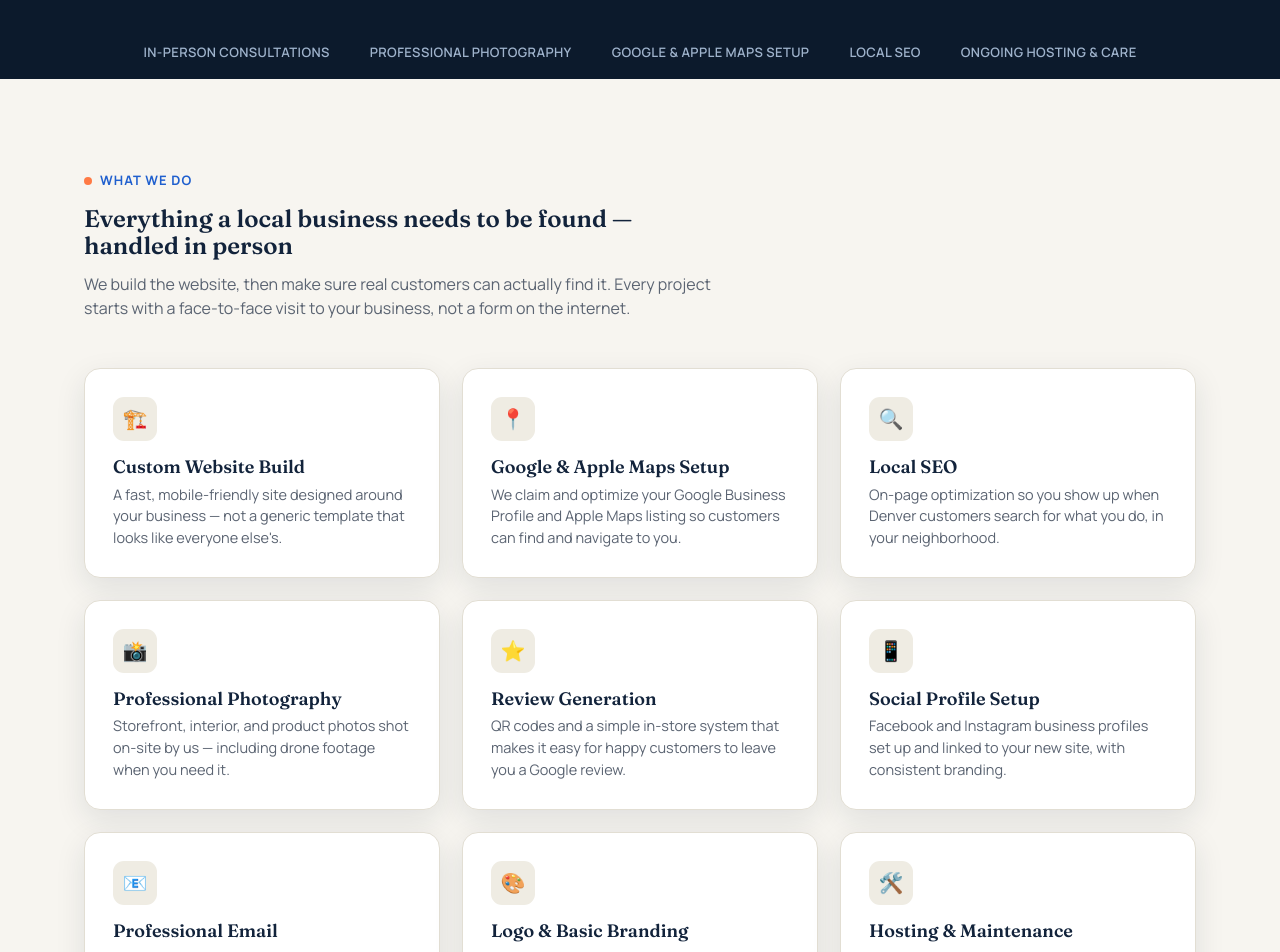
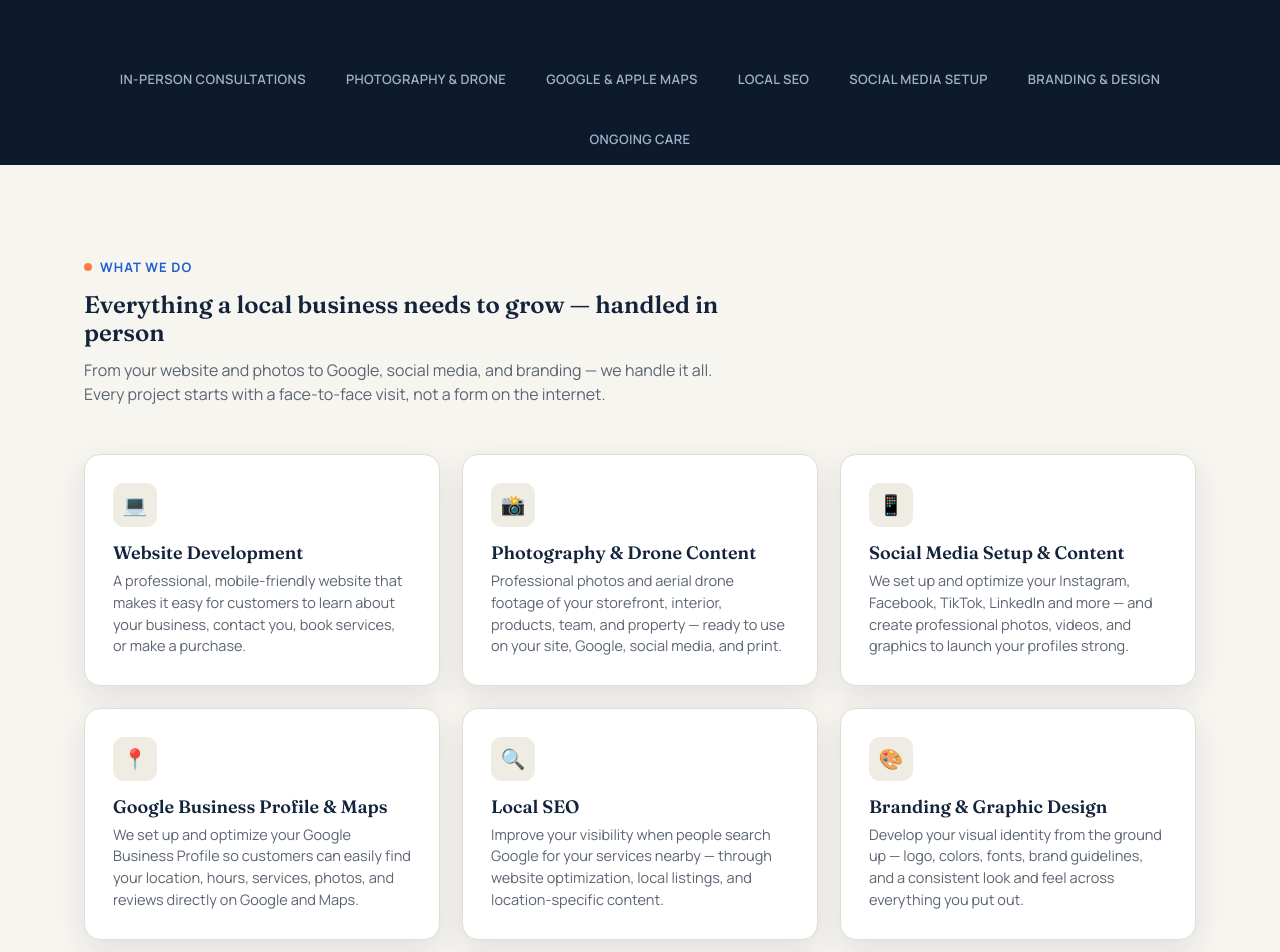
Before and after one commit to Simeon2509/denverwebcrew1, a Next.js app: page / in a window 1280 px wide. Shown: the part 720-1672 px from the top of the page. Built offline with nearby package versions, Linux system fonts and the light colour scheme.

Commit message:
Overhaul services to match full offering, update pricing and addons

```diff
--- a/app/page.tsx
+++ b/app/page.tsx
@@ -2,15 +2,15 @@ import Nav from './Nav'
 import ContactForm from './ContactForm'
 
 const SERVICES = [
-  { ic: '🏗️', title: 'Custom Website Build',      body: "A fast, mobile-friendly site designed around your business — not a generic template that looks like everyone else's." },
-  { ic: '📍', title: 'Google & Apple Maps Setup', body: 'We claim and optimize your Google Business Profile and Apple Maps listing so customers can find and navigate to you.' },
-  { ic: '🔍', title: 'Local SEO',                 body: 'On-page optimization so you show up when Denver customers search for what you do, in your neighborhood.' },
-  { ic: '📸', title: 'Professional Photography',  body: 'Storefront, interior, and product photos shot on-site by us — including drone footage when you need it.' },
-  { ic: '⭐', title: 'Review Generation',          body: 'QR codes and a simple in-store system that makes it easy for happy customers to leave you a Google review.' },
-  { ic: '📱', title: 'Social Profile Setup',       body: 'Facebook and Instagram business profiles set up and linked to your new site, with consistent branding.' },
-  { ic: '📧', title: 'Professional Email',         body: 'A real @yourbusiness.com email address instead of a personal Gmail — looks sharper on every invoice and card.' },
-  { ic: '🎨', title: 'Logo & Basic Branding',      body: "Don't have a logo yet? We'll create simple, clean branding — colors, fonts, and a mark you can use everywhere." },
-  { ic: '🛠️', title: 'Hosting & Maintenance',     body: 'We host the site, keep it secure and updated, and fix things fast if something breaks — no monthly guesswork.' },
+  { ic: '💻', title: 'Website Development',                  body: 'A professional, mobile-friendly website that makes it easy for customers to learn about your business, contact you, book services, or make a purchase.' },
+  { ic: '📸', title: 'Photography & Drone Content',          body: 'Professional photos and aerial drone footage of your storefront, interior, products, team, and property — ready to use on your site, Google, social media, and print.' },
+  { ic: '📱', title: 'Social Media Setup & Content',         body: 'We set up and optimize your Instagram, Facebook, TikTok, LinkedIn and more — and create professional photos, videos, and graphics to launch your profiles strong.' },
+  { ic: '📍', title: 'Google Business Profile & Maps',       body: 'We set up and optimize your Google Business Profile so customers can easily find your location, hours, services, photos, and reviews directly on Google and Maps.' },
+  { ic: '🔍', title: 'Local SEO',                            body: 'Improve your visibility when people search Google for your services nearby — through website optimization, local listings, and location-specific content.' },
+  { ic: '🎨', title: 'Branding & Graphic Design',            body: 'Develop your visual identity from the ground up — logo, colors, fonts, brand guidelines, and a consistent look and feel across everything you put out.' },
+  { ic: '📅', title: 'Online Booking & Scheduling',          body: 'Set up an easy online booking system so customers can schedule appointments or services directly from your website, 24/7.' },
+  { ic: '🖨️', title: 'Print & Promotional Materials',       body: 'Turn your brand into physical marketing — business cards, flyers, menus, brochures, signage, postcards, and any other printed materials your business needs.' },
+  { ic: '⭐', title: 'Review & Reputation Management',       body: 'Build a stronger online reputation with review systems, QR codes, monitoring, and professional response strategies that keep your rating climbing.' },
 ]
 
 const STEPS = [
@@ -38,14 +38,14 @@ const FAQS = [
 ]
 
 const ADDONS = [
-  { title: 'Extra photo shoot',              price: '$125',    body: 'Seasonal refresh or a new product/service to feature.' },
-  { title: 'Logo & branding kit',            price: '$175',    body: 'Logo, color palette, and fonts delivered as ready-to-use files.' },
-  { title: 'Professional email setup',       price: '$11/mo',  body: 'Custom @yourbusiness.com inbox, set up and ready to use.' },
-  { title: 'Additional page',                price: '$75',     body: "Add a page beyond your package's included page count." },
-  { title: 'Monthly SEO reporting',          price: '$28/mo',  body: 'Plain-English report on traffic, rankings, and map views.' },
-  { title: 'Rush build (2 weeks)',           price: '$150',    body: 'Move your project to the front of the queue.' },
+  { title: 'Extra photo & drone shoot',      price: '$125',      body: 'Seasonal refresh, new products, or a second location.' },
+  { title: 'Logo & branding kit',            price: '$175',      body: 'Logo, color palette, and fonts delivered as ready-to-use files.' },
+  { title: 'Social media content pack',      price: '$150',      body: '10 professionally designed posts ready to publish across your profiles.' },
+  { title: 'Online booking setup',           price: '$125',      body: 'Add a scheduling system so customers can book directly from your site.' },
+  { title: 'Print materials design',         price: 'from $75',  body: 'Business cards, flyers, menus, or postcards — designed to match your brand.' },
+  { title: 'Additional page',               price: '$75',       body: "Add a page beyond your package's included page count." },
   { title: 'E-commerce / online ordering',  price: 'from $300', body: 'Sell products or take orders directly from your site.' },
-  { title: 'Additional map/listing sync',   price: '$38',     body: 'Bing, Yelp, and other directories kept consistent with your info.' },
+  { title: 'Rush build (2 weeks)',           price: '$150',      body: 'Move your project to the front of the queue.' },
 ]
 
 export default function Home() {
@@ -70,7 +70,7 @@ export default function Home() {
               Websites built <em style={{ fontStyle: 'italic', color: 'var(--sunset-2)' }}>in person</em>, by people who actually show up.
             </h1>
             <p style={{ color: '#c9d4e3', fontSize: '18px', maxWidth: '52ch' }}>
-              We&apos;re not a call center in another time zone. Denver Web Crew meets Denver business owners face to face — we shoot your storefront, build your site, and get you found on Google and Apple Maps.
+              We&apos;re not a call center in another time zone. Denver Web Crew meets Denver business owners face to face — we handle your website, photography, drone footage, Google presence, social media, branding, and more. Everything in one place, done in person.
             </p>
             <div style={{ display: 'flex', gap: '14px', flexWrap: 'wrap', marginTop: '28px' }}>
               <a href="#pricing" className="btn btn-primary">See Package Pricing</a>
@@ -109,10 +109,12 @@ export default function Home() {
       <div style={{ background: 'var(--navy-2)', color: '#9fb3cc', padding: '16px 0' }}>
         <div className="wrap" style={{ display: 'flex', gap: '40px', justifyContent: 'center', flexWrap: 'wrap', fontSize: '13px', fontWeight: 600, letterSpacing: '.03em', textTransform: 'uppercase' }}>
           <span>In-Person Consultations</span>
-          <span>Professional Photography</span>
-          <span>Google &amp; Apple Maps Setup</span>
+          <span>Photography &amp; Drone</span>
+          <span>Google &amp; Apple Maps</span>
           <span>Local SEO</span>
-          <span>Ongoing Hosting &amp; Care</span>
+          <span>Social Media Setup</span>
+          <span>Branding &amp; Design</span>
+          <span>Ongoing Care</span>
         </div>
       </div>
 
@@ -121,8 +123,8 @@ export default function Home() {
         <div className="wrap">
           <div className="services-head">
             <div className="eyebrow">What We Do</div>
-            <h2>Everything a local business needs to be found — handled in person</h2>
-            <p>We build the website, then make sure real customers can actually find it. Every project starts with a face-to-face visit to your business, not a form on the internet.</p>
+            <h2>Everything a local business needs to grow — handled in person</h2>
+            <p>From your website and photos to Google, social media, and branding — we handle it all. Every project starts with a face-to-face visit, not a form on the internet.</p>
           </div>
           <div className="grid-services">
             {SERVICES.map(s => (
@@ -263,10 +265,11 @@ export default function Home() {
                 <li>Up to 5 pages</li>
                 <li>In-person consultation</li>
                 <li>Mobile-friendly custom design</li>
-                <li>Google &amp; Apple Maps setup</li>
-                <li>Basic on-page SEO</li>
-                <li className="no">Photography shoot</li>
-                <li className="no">Social profile setup</li>
+                <li>Google Business Profile setup</li>
+                <li>Basic local SEO</li>
+                <li className="no">Photography &amp; drone content</li>
+                <li className="no">Social media setup</li>
+                <li className="no">Branding &amp; logo</li>
               </ul>
               <a href="#contact" className="btn btn-navy" style={{ color: 'var(--navy)', borderColor: 'var(--navy)', background: '#fff', textDecoration: 'none' }}>Get Started</a>
             </div>
@@ -279,11 +282,11 @@ export default function Home() {
               <ul>
                 <li>Up to 8 pages</li>
                 <li>In-person consultation &amp; shoot day</li>
-                <li>Professional photo &amp; video shoot</li>
-                <li>Google &amp; Apple Maps setup</li>
-                <li>Full on-page &amp; local SEO</li>
-                <li>Social profile setup (FB/IG)</li>
-                <li>Review-generation QR system</li>
+                <li>Photography &amp; drone content</li>
+                <li>Google Business Profile &amp; Maps</li>
+                <li>Full local SEO</li>
+                <li>Social media setup (FB/IG/TikTok)</li>
+                <li>Review &amp; reputation setup</li>
               </ul>
               <a href="#contact" className="btn btn-primary" style={{ textDecoration: 'none' }}>Get Started</a>
             </div>
@@ -296,11 +299,11 @@ export default function Home() {
               <ul>
                 <li>Unlimited pages</li>
                 <li>Everything in Growth</li>
-                <li>Logo &amp; basic branding kit</li>
-                <li>Professional business email</li>
-                <li>Monthly SEO &amp; traffic reporting</li>
-                <li>Priority / same-day support</li>
-                <li>Quarterly photo &amp; content refresh</li>
+                <li>Full branding &amp; logo design</li>
+                <li>Online booking &amp; scheduling setup</li>
+                <li>Print &amp; promotional materials</li>
+                <li>Monthly SEO &amp; reputation reporting</li>
+                <li>Priority support &amp; quarterly refresh</li>
               </ul>
               <a href="#contact" className="btn btn-outline" style={{ textDecoration: 'none' }}>Get Started</a>
             </div>
```
